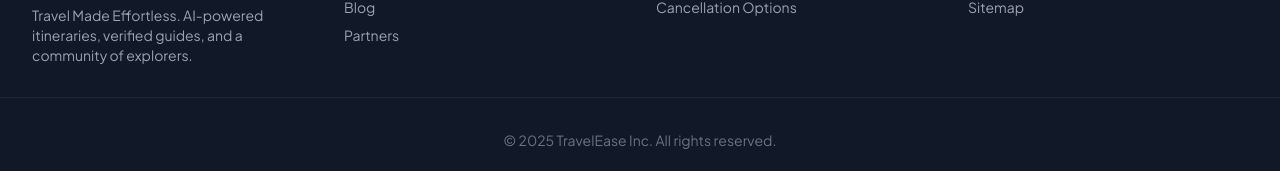
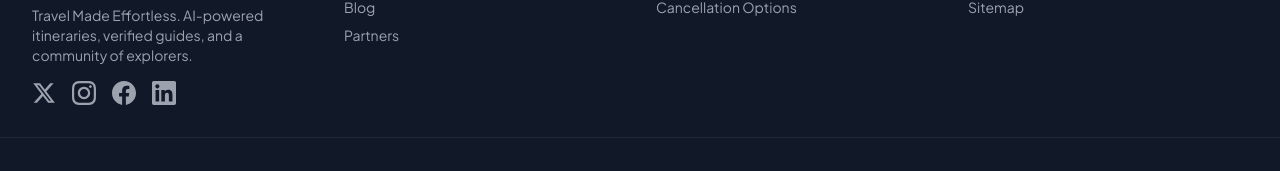
Before and after one commit to satyamshaw8420/firebase, a React (Vite) app: page / in a window 1280 px wide. Shown: the part 5078-5249 px from the top of the page. Built offline with nearby package versions, Linux system fonts and the light colour scheme; no server answers.

Commit message:
feat(footer): add social media links and update favicon size
- Added Twitter, Instagram, Facebook, and LinkedIn icons with links to the footer
- Styled social icons with hover effects and spacing
- Updated favicon path and size from 32x32 to 64x64 for better resolution

```diff
--- a/components/Layout.tsx
+++ b/components/Layout.tsx
@@ -170,7 +170,29 @@
                 <img src="/travelease logo.png" alt="TravelEase Logo" className="h-20 w-[120px] object-contain bg-black/10 rounded-lg p-1 hover:scale-105 transition-transform duration-200" />
                 <span className="font-bold text-2xl">TravelEase</span>
                 </div>
-                <p className="text-gray-400 text-sm">Travel Made Effortless. AI-powered itineraries, verified guides, and a community of explorers.</p>
+                <p className="text-gray-400 text-sm mb-4">Travel Made Effortless. AI-powered itineraries, verified guides, and a community of explorers.</p>
+                <div className="flex space-x-4">
+                  <a href="https://twitter.com" target="_blank" rel="noopener noreferrer" className="text-gray-400 hover:text-white transition-colors">
+                    <svg className="h-6 w-6" fill="currentColor" viewBox="0 0 24 24">
+                      <path d="M18.244 2.25h3.308l-7.227 8.26 8.502 11.24H16.17l-5.214-6.817L4.99 21.75H1.68l7.73-8.835L1.254 2.25H8.08l4.713 6.231zm-1.161 17.52h1.833L7.084 4.126H5.117z"/>
+                    </svg>
+                  </a>
+                  <a href="https://instagram.com" target="_blank" rel="noopener noreferrer" className="text-gray-400 hover:text-white transition-colors">
+                    <svg className="h-6 w-6" fill="currentColor" viewBox="0 0 24 24">
+                      <path d="M12 2.163c3.204 0 3.584.012 4.85.07 3.252.148 4.771 1.691 4.919 4.919.058 1.265.069 1.645.069 4.849 0 3.205-.012 3.584-.069 4.849-.149 3.225-1.664 4.771-4.919 4.919-1.266.058-1.644.07-4.85.07-3.204 0-3.584-.012-4.849-.07-3.26-.149-4.771-1.699-4.919-4.92-.058-1.265-.07-1.644-.07-4.849 0-3.204.013-3.583.07-4.849.149-3.227 1.664-4.771 4.919-4.919 1.266-.057 1.645-.069 4.849-.069zm0-2.163c-3.259 0-3.667.014-4.947.072-4.358.2-6.78 2.618-6.98 6.98-.059 1.281-.073 1.689-.073 4.948 0 3.259.014 3.668.072 4.948.2 4.358 2.618 6.78 6.98 6.98 1.281.058 1.689.072 4.948.072 3.259 0 3.668-.014 4.948-.072 4.354-.2 6.782-2.618 6.979-6.98.059-1.28.073-1.689.073-4.948 0-3.259-.014-3.667-.072-4.947-.196-4.354-2.617-6.78-6.979-6.98-1.281-.059-1.69-.073-4.949-.073zm0 5.838c-3.403 0-6.162 2.759-6.162 6.162s2.759 6.163 6.162 6.163 6.162-2.759 6.162-6.163c0-3.403-2.759-6.162-6.162-6.162zm0 10.162c-2.209 0-4-1.79-4-4 0-2.209 1.791-4 4-4s4 1.791 4 4c0 2.21-1.791 4-4 4zm6.406-11.845c-.796 0-1.441.645-1.441 1.44s.645 1.44 1.441 1.44c.795 0 1.439-.645 1.439-1.44s-.644-1.44-1.439-1.44z"/>
+                    </svg>
+                  </a>
+                  <a href="https://facebook.com" target="_blank" rel="noopener noreferrer" className="text-gray-400 hover:text-white transition-colors">
+                    <svg className="h-6 w-6" fill="currentColor" viewBox="0 0 24 24">
+                      <path d="M24 12.073c0-6.627-5.373-12-12-12s-12 5.373-12 12c0 5.99 4.388 10.954 10.125 11.854v-8.385H7.078v-3.47h3.047V9.43c0-3.007 1.792-4.669 4.533-4.669 1.312 0 2.686.235 2.686.235v2.953H15.83c-1.491 0-1.956.925-1.956 1.874v2.25h3.328l-.532 3.47h-2.796v8.385C19.612 23.027 24 18.062 24 12.073z"/>
+                    </svg>
+                  </a>
+                  <a href="https://linkedin.com" target="_blank" rel="noopener noreferrer" className="text-gray-400 hover:text-white transition-colors">
+                    <svg className="h-6 w-6" fill="currentColor" viewBox="0 0 24 24">
+                      <path d="M20.447 20.452h-3.554v-5.569c0-1.328-.027-3.037-1.852-3.037-1.853 0-2.136 1.445-2.136 2.939v5.667H9.351V9h3.414v1.561h.046c.477-.9 1.637-1.85 3.37-1.85 3.601 0 4.267 2.37 4.267 5.455v6.286zM5.337 7.433c-1.144 0-2.063-.926-2.063-2.065 0-1.138.92-2.063 2.063-2.063 1.14 0 2.064.925 2.064 2.063 0 1.139-.925 2.065-2.064 2.065zm1.782 13.019H3.555V9h3.564v11.452zM22.225 0H1.771C.792 0 0 .774 0 1.729v20.542C0 23.227.792 24 1.771 24h20.451C23.2 24 24 23.227 24 22.271V1.729C24 .774 23.2 0 22.222 0h.003z"/>
+                    </svg>
+                  </a>
+                </div>
             </div>
             <div>
                 <h3 className="font-semibold mb-4">Company</h3>
--- a/index.html
+++ b/index.html
@@ -4,7 +4,7 @@
     <meta charset="UTF-8" />
     <meta name="viewport" content="width=device-width, initial-scale=1.0" />
     <title>TravelEase.com</title>
-    <link rel="icon" href="./public/travelease logo.png" type="image/png" sizes="32x32">
+    <link rel="icon" href="./travelease logo.png" type="image/png" sizes="64x64">
     <script src="https://cdn.tailwindcss.com"></script>
     <link href="https://fonts.googleapis.com/css2?family=Plus+Jakarta+Sans:wght@300;400;500;600;700&display=swap" rel="stylesheet">
     <style>
```
